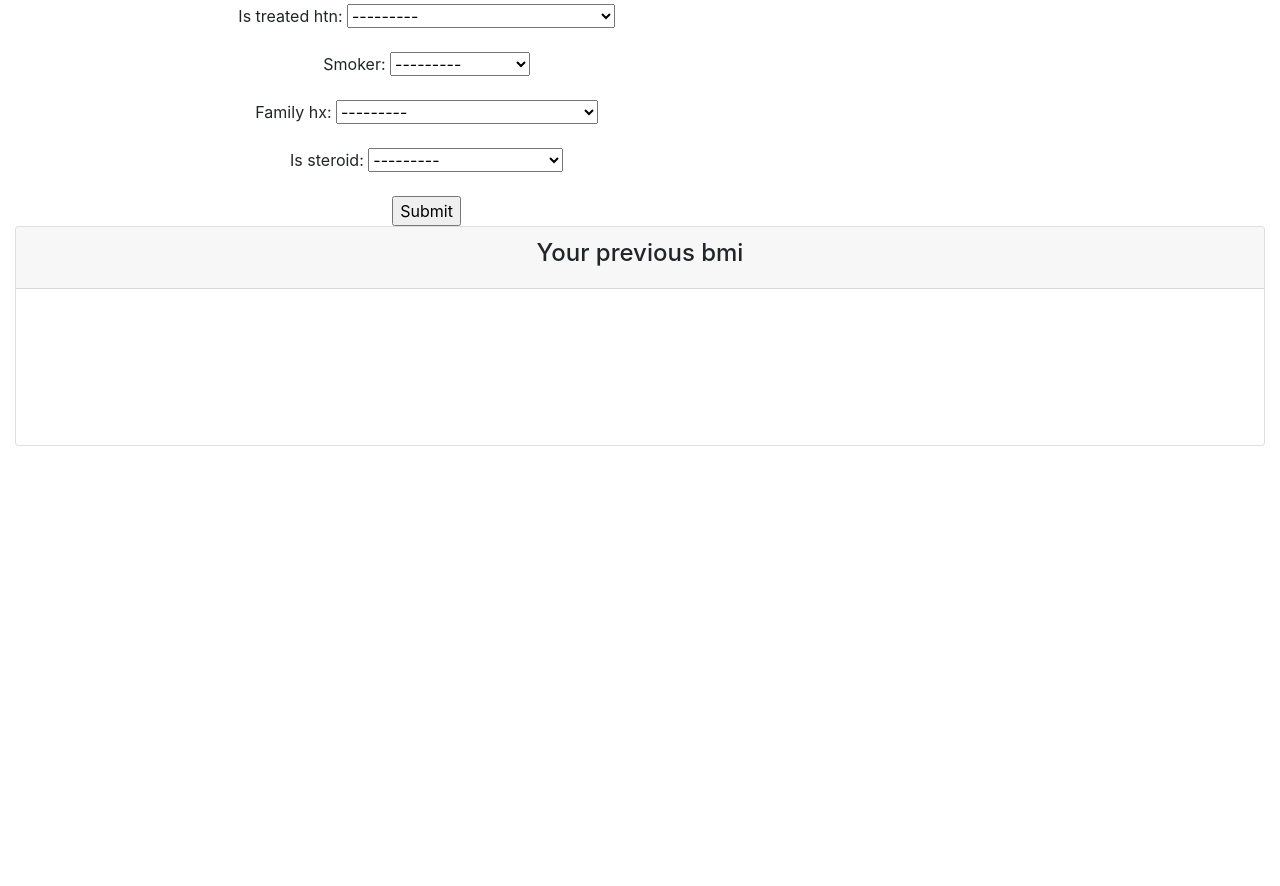
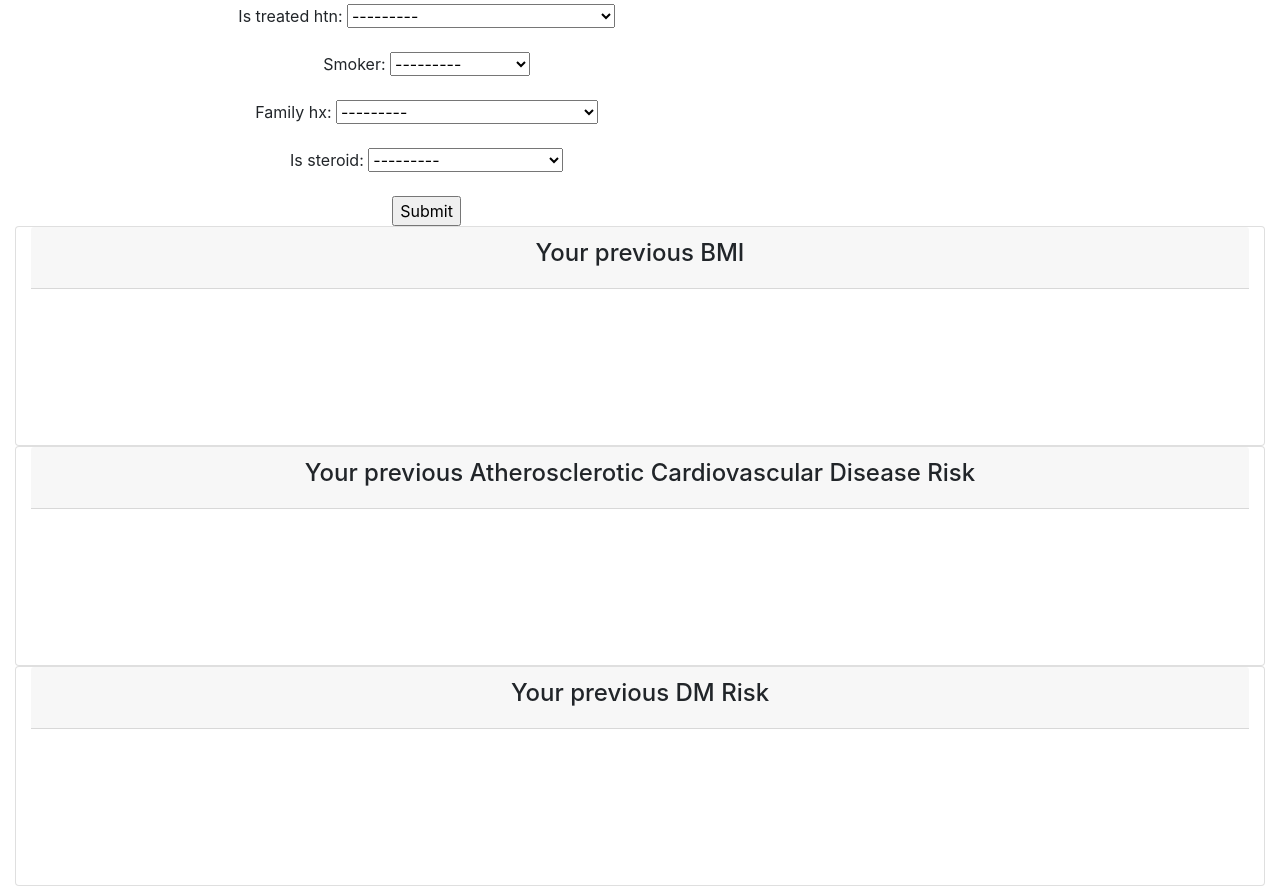
Before and after one commit to poyuH/DiseaseRiskCalculator, a Django app: template calculator/templates/calculator.html in a window 1280 px wide. Shown: the part 559-1445 px from the top of the page. Before the commit the page ends 1005 px from the top, so only its background shows below. Run offline with Django 3.2, Linux system fonts and the light colour scheme; the template is opened without the code that fills it: values that come from a table or form of the project are taken from there, others are empty; the visitor is signed in with stand-in values (Sample User, id 1); a map, chart or similar area stays blank; some libraries are stand-ins or nearby versions.

Commit message:
present 3 line charts all at once(including BMI, CV risk, DM risk)

```diff
--- a/calculator/templates/calculator.html
+++ b/calculator/templates/calculator.html
@@ -29,12 +29,28 @@
 <div class="row">
 {% if user.is_active %}
 <div class="col">
-    <div class="card">
+    <div class="card col-12">
         <div class="card-header">
-            <h4> Your previous bmi </h4>
+            <h4> Your previous BMI </h4>
         </div>
         <div class="card-block">
             <canvas id="bmiChart"></canvas>
+        </div>
+    </div>
+    <div class="card col-12">
+        <div class="card-header">
+            <h4> Your previous Atherosclerotic Cardiovascular Disease Risk </h4>
+        </div>
+        <div class="card-block">
+            <canvas id="ascvdChart"></canvas>
+        </div>
+    </div>
+    <div class="card col-12">
+        <div class="card-header">
+            <h4> Your previous DM Risk </h4>
+        </div>
+        <div class="card-block">
+            <canvas id="dmChart"></canvas>
         </div>
     </div>
 {% endif %}
@@ -42,22 +58,15 @@
 <script src="{% static 'js/graph.js' %}"></script>
 <!-- Material Design Bootstrap -->
 <script>
-    $("h4").greenify();
-    var ctx = $("bmiChart");
-    var ctx = document.getElementById('bmiChart').getContext('2d');
+    var ctxBmi = document.getElementById('bmiChart').getContext('2d');
+    var ctxAscvdRisk = document.getElementById('ascvdChart').getContext('2d');
+    var ctxDmRisk = document.getElementById('dmChart').getContext('2d');
     var data = {{data | safe}};
-    data = transformData(data, 'ascvd_risk');
-    drawLineChart(ctx, data, "Cardiovascular Risk");
+    dataBmi = transformData(data, 'bmi');
+    dataAscvdRisk = transformData(data, 'ascvd_risk');
+    dataDmRisk = transformData(data, 'dm_risk');
+    drawLineChart(ctxBmi, dataBmi, "BMI");
+    drawLineChart(ctxAscvdRisk, dataAscvdRisk, "Cardiovascular Disease Risk %");
+    drawLineChart(ctxDmRisk, dataDmRisk, "DM Risk %");
 </script>
-<!--
-    var ctx = document.getElementById("bmi-chart").getContext('2d');
-    $(ctx).drawLineGraph();
-    var myLineChart = new Chart(ctx, {
-        type: 'line',
-        data: datas,
-        options: {
-            pointBorderWidth: 5
-        }
-    });
--->
 {% endblock %}
--- a/static/js/graph.js
+++ b/static/js/graph.js
@@ -1,7 +1,3 @@
-$.fn.greenify = function() {
-    this.css( "color", "green" );
-};
-
 function transformData(data, keyY) {
     var new_data = [];
 
@@ -14,6 +10,20 @@ function transformData(data, keyY) {
 };
 
 function drawLineChart(ctx, data, label) {
+var backgroundColor = 'rgba(153, 102, 200, 0.2)';
+var borderColor = 'rgba(153, 102, 200, 1)';
+if (label == 'BMI') {
+    var backgroundColor = 'rgba(255, 99, 132, 0.2)';
+    var borderColor = 'rgba(255, 99, 132, 1)';
+}
+if (label == 'Cardiovascular Disease Risk %'){
+    var backgroundColor = 'rgba(54, 162, 235, 0.2)';
+    var borderColor = 'rgba(54, 162, 235, 1)';
+}
+if (label == 'DM Risk %'){
+    var backgroundColor = 'rgba(75, 192, 10, 0.2)';
+    var borderColor = 'rgba(75, 192, 10, 1)';
+}
 var myChart = new Chart(ctx, {
     type: 'line',
     data: {
@@ -21,6 +31,7 @@ var myChart = new Chart(ctx, {
             label: label,
             data: data,
             backgroundColor: [
+                backgroundColor,
                 'rgba(255, 99, 132, 0.2)',
                 'rgba(54, 162, 235, 0.2)',
                 'rgba(255, 206, 86, 0.2)',
@@ -29,6 +40,7 @@ var myChart = new Chart(ctx, {
                 'rgba(255, 159, 64, 0.2)'
             ],
             borderColor: [
+                borderColor,
                 'rgba(255, 99, 132, 1)',
                 'rgba(54, 162, 235, 1)',
                 'rgba(255, 206, 86, 1)',
```
